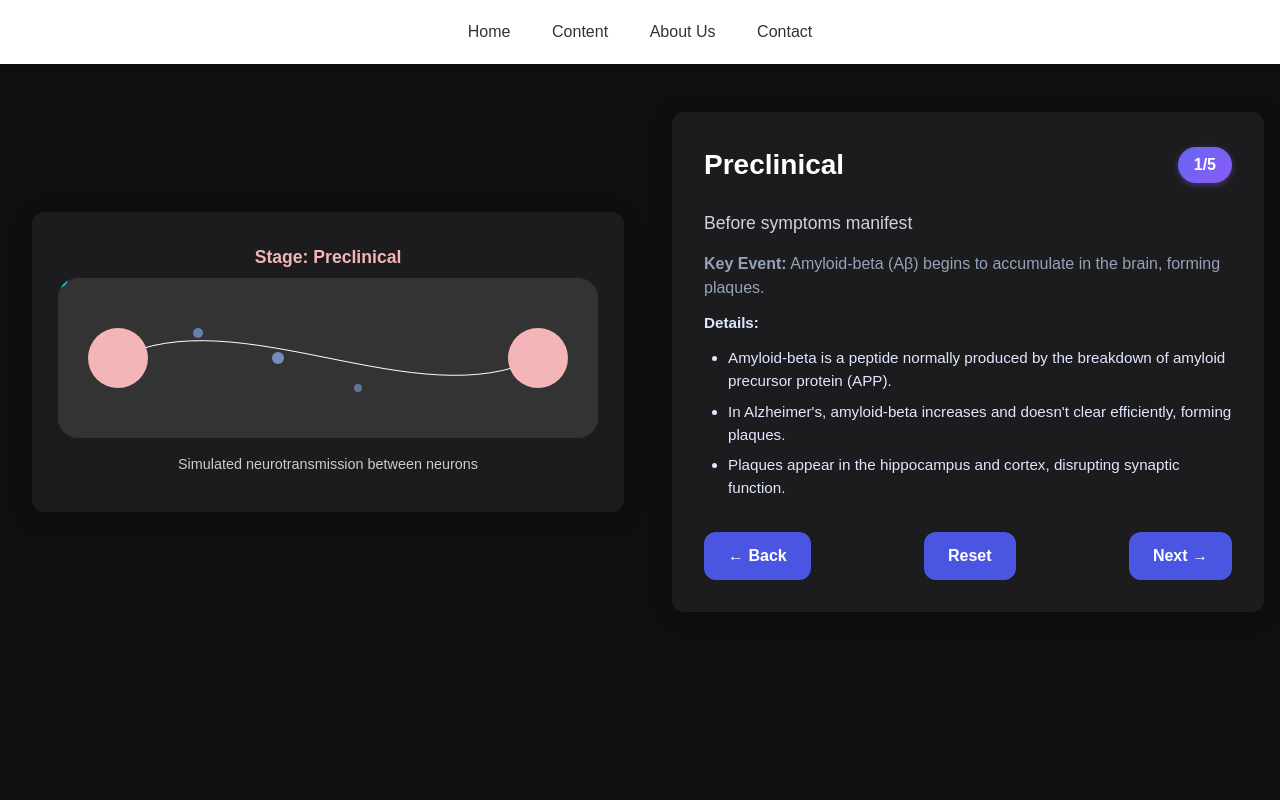
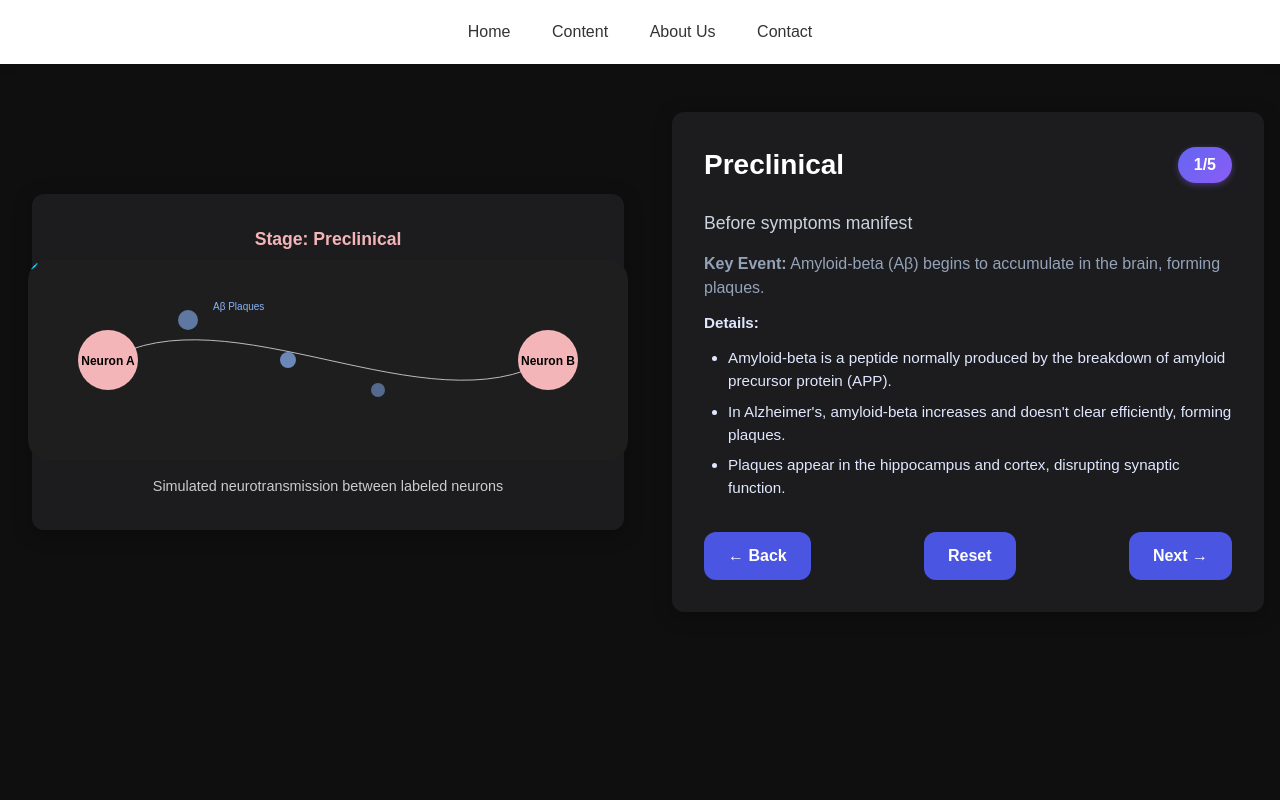
Before and after one commit to shamikkarkhanis/OurCognition, a React (Vite) app: page /sim in a window 1280 px wide. Shown: the top 800 px of the page. Built offline with nearby package versions, Linux system fonts and the light colour scheme.

Commit message:
4/18 meeting status

```diff
--- a/src/components/common/MicroSynapse.jsx
+++ b/src/components/common/MicroSynapse.jsx
@@ -2,18 +2,12 @@ import React, { useEffect, useState } from "react";
 
 const getStageStyles = (stage) => {
   switch (stage) {
-    case 0:
-      return { color: "#00d8ff", duration: 2.5, opacity: 1, label: "Preclinical" };
-    case 1:
-      return { color: "#ffc107", duration: 2.5, opacity: 1, label: "Early Disease Progression" };
-    case 2:
-      return { color: "#ff5722", duration: 3, opacity: 0.8, label: "Synaptic Dysfunction" };
-    case 3:
-      return { color: "#e91e63", duration: 3.5, opacity: 0.5, label: "Neuron Death Begins" };
-    case 4:
-      return { color: "#9e9e9e", duration: 4, opacity: 0.3, label: "Cortical Atrophy Progresses" };
-    default:
-      return { color: "#00d8ff", duration: 2.5, opacity: 1, label: "Unknown Stage" };
+    case 0: return { color: "#00d8ff", duration: 2.5, opacity: 1, label: "Preclinical" };
+    case 1: return { color: "#ffc107", duration: 2.5, opacity: 1, label: "Early Disease Progression" };
+    case 2: return { color: "#ff5722", duration: 3, opacity: 0.8, label: "Synaptic Dysfunction" };
+    case 3: return { color: "#e91e63", duration: 3.5, opacity: 0.5, label: "Neuron Death Begins" };
+    case 4: return { color: "#9e9e9e", duration: 4, opacity: 0.3, label: "Cortical Atrophy Progresses" };
+    default: return { color: "#00d8ff", duration: 2.5, opacity: 1, label: "Unknown Stage" };
   }
 };
 
@@ -31,53 +25,39 @@ const MicroSynapse = ({ stage }) => {
   return (
     <div style={styles.container}>
       <div style={styles.stageLabel}>Stage: {stageStyles.label}</div>
-      <svg width="540" height="160" style={{
-        ...styles.svg,
-        backgroundColor: stage >= 3 ? "#552222" : "#333",
-        boxShadow: stage >= 3 ? "0 0 15px #e91e63" : "none"
-      }}>
+      <svg width="600" height="200" style={styles.svg}>
+        {/* Signal Path */}
         <defs>
-          <path
-            id="signalPath"
-            d="M60,80 C180,20 360,140 480,80"
-            fill="none"
-            stroke="transparent"
-          />
+          <path id="signalPath" d="M80,100 C200,30 400,170 520,100" fill="none" stroke="transparent" />
         </defs>
+        <path d="M80,100 C200,30 400,170 520,100" fill="none" stroke="#bbb" strokeWidth="1" />
 
-        <path
-          d="M60,80 C180,20 360,140 480,80"
-          fill="none"
-          stroke="white"
-          strokeWidth="1"
-        />
+        {/* Neuron A */}
+        <circle cx="80" cy="100" r="30" fill="#f3b5b8" />
+        <text x="80" y="105" textAnchor="middle" fill="#000" fontSize="12" fontWeight="bold">Neuron A</text>
 
-        {/* Amyloid-beta plaques for stages 0–2 */}
+        {/* Neuron B */}
+        <circle cx="520" cy="100" r="30" fill="#f3b5b8" />
+        <text x="520" y="105" textAnchor="middle" fill="#000" fontSize="12" fontWeight="bold">Neuron B</text>
+
+        {/* Amyloid-beta plaques */}
         {stage <= 2 && (
           <>
-            <circle cx="140" cy="55" r="5" fill="#8ab4f8" opacity="0.6" />
-            <circle cx="220" cy="80" r="6" fill="#8ab4f8" opacity="0.7" />
-            <circle cx="300" cy="110" r="4" fill="#8ab4f8" opacity="0.5" />
+            <circle cx="160" cy="60" r="10" fill="#8ab4f8" opacity="0.6" />
+            <circle cx="260" cy="100" r="8" fill="#8ab4f8" opacity="0.7" />
+            <circle cx="350" cy="130" r="7" fill="#8ab4f8" opacity="0.5" />
+            <text x="185" y="50" fontSize="10" fill="#8ab4f8">Aβ Plaques</text>
           </>
         )}
 
-        {/* Tau tangles for stages 1–3 */}
-        {stage >= 1 && stage <= 3 && (
+        {/* Tau tangles */}
+        {(stage >= 1 && stage <= 3) && (
           <>
-            <g>
-              <line x1="50" y1="70" x2="70" y2="90" stroke="#ffb347" strokeWidth="2" />
-              <line x1="70" y1="70" x2="50" y2="90" stroke="#ffb347" strokeWidth="2" />
-            </g>
-            <g>
-              <line x1="470" y1="70" x2="490" y2="90" stroke="#ffb347" strokeWidth="2" />
-              <line x1="490" y1="70" x2="470" y2="90" stroke="#ffb347" strokeWidth="2" />
-            </g>
+            <path d="M65,90 Q70,80 75,90 T85,90" stroke="#ffb347" fill="none" strokeWidth="2" />
+            <path d="M505,90 Q510,80 515,90 T525,90" stroke="#ffb347" fill="none" strokeWidth="2" />
+            <text x="45" y="75" fontSize="10" fill="#ffb347">Tau Tangles</text>
           </>
         )}
-
-        {/* Neurons */}
-        <circle cx="60" cy="80" r="30" fill="#f3b5b8" />
-        <circle cx="480" cy="80" r="30" fill="#f3b5b8" />
 
         {/* Animated signal */}
         <g key={signalKey}>
@@ -108,20 +88,19 @@ const MicroSynapse = ({ stage }) => {
           </circle>
         </g>
       </svg>
-      <p style={styles.label}>Simulated neurotransmission between neurons</p>
+      <p style={styles.label}>Simulated neurotransmission between labeled neurons</p>
     </div>
   );
 };
 
 const styles = {
   container: {
-    display: "flex",
-    flexDirection: "column",
-    alignItems: "center",
+    display: "flex", flexDirection: "column", alignItems: "center"
   },
   svg: {
     borderRadius: "20px",
     marginBottom: "1rem",
+    backgroundColor: "#1e1e1e",
   },
   label: {
     color: "#ccc",
@@ -131,7 +110,7 @@ const styles = {
     color: "#f3b5b8",
     fontSize: "1.1rem",
     fontWeight: "bold",
-    marginBottom: "0.5rem"
+    marginBottom: "0.5rem",
   }
 };
 
```
